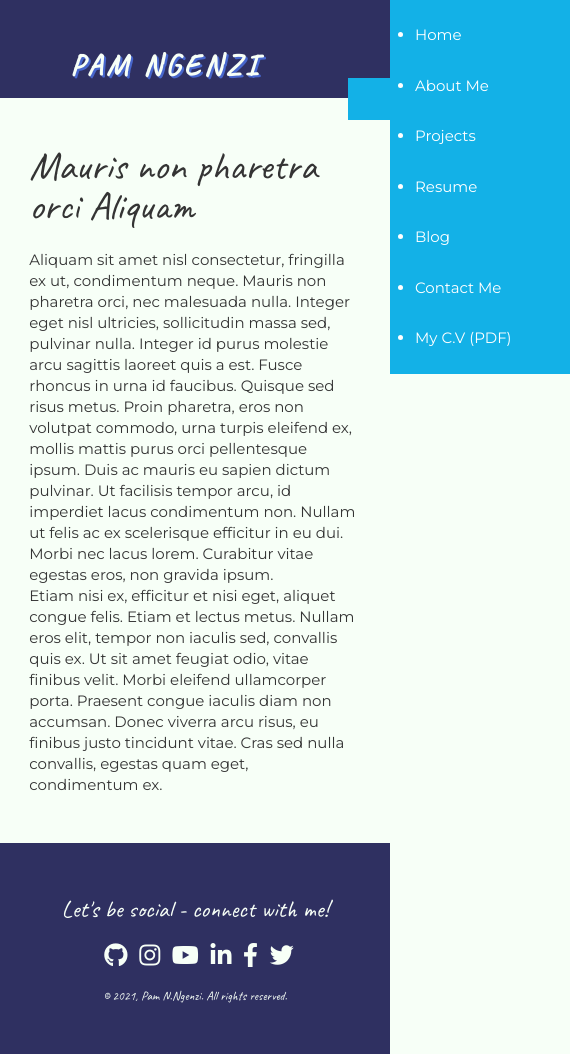
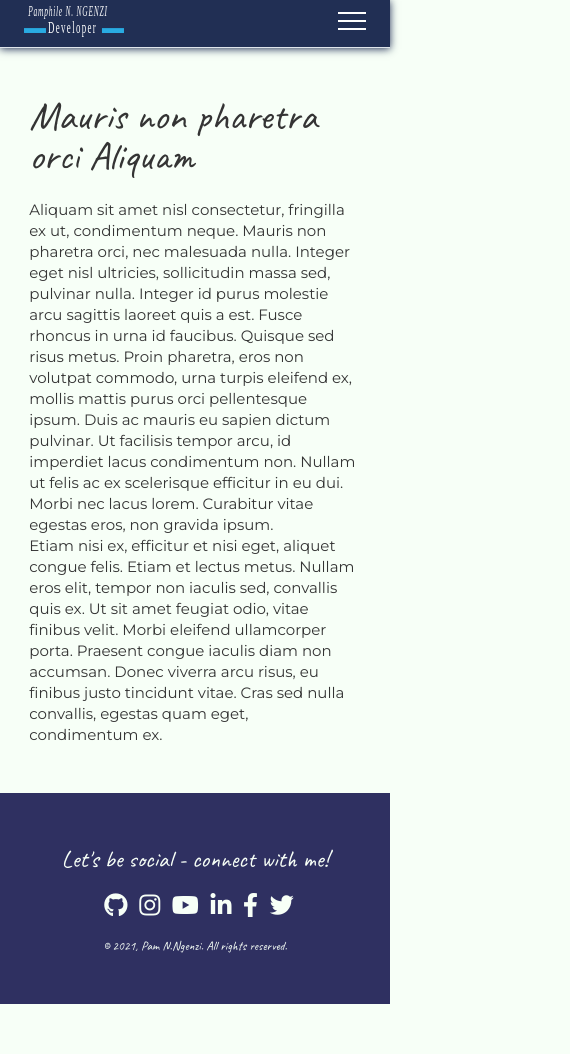
Before and after one commit to ngupange/PamphileNkurunzizaNgenzi_T1A2, a plain HTML site: page index.html in a window 390 px wide. Shown: the whole page, 570 px wide, since content can reach past the window. After the commit the page ends 1004 px from the top, so only its background shows below. Drawn offline with Linux system fonts and the light colour scheme.

Commit message:
Hamburger Menu Final

```diff
--- a/index.html
+++ b/index.html
@@ -18,20 +18,20 @@
 <body>
   <!-- ***************  Header  **************** -->
   <header>
-    <div class="content-wrap">
+    <div class="header-wrap">
       <section class="navWrap">
-        <h1 class="hlogo"> Pam Ngenzi</h1> <!-- link to index.html -->
+        <a href="index.html"><img src="images/pamLogo.svg" alt="Pam logo" class="logo"></a>
         <input type="checkbox" id="navToggle" class="navToggle">
+        <label for="navToggle" class="navToggleLabel"><span></span></label>
         <nav>
-          <label for="navToggle" class="navToggleLabel"><span></span></label>
-          <ul class="menu-list">
+          <ul>
             <li><a href="index.html">Home</a></li>
             <li><a href="aboutme.html">About Me</a></li>
             <li><a href="projects.html">Projects</a></li>
             <li><a href="myresume.html">Resume</a></li>
             <li><a href="blog.html">Blog</a></li>
             <li><a href="contactme.html">Contact Me</a></li>
-            <li><a href="#trips" class="btn">My C.V (PDF)</a></li> <!-- link to downloadable CV -->
+            <li><a href="#trips" class="btn">Download My C.V (PDF)</a></li> <!-- link to downloadable CV -->
           </ul>
         </nav>
       </section>
--- a/styles/styles.css
+++ b/styles/styles.css
@@ -116,79 +116,159 @@ i:hover {
 }
 
 /*-- ************  Header  ************ -- */
+
 header {
     background-color: #2F3061;
     color: #F7FFF7;
-    margin: 0;
-	padding: 1px 0;
-	position: relative;
-	/* overflow: hidden; */
-    /* height: 10vh; */
 }
-.hlogo {
-	font-size: 2em;
-	line-height: 53px;
-	letter-spacing: .25rem;
-	color: #F7FFF7;
-	font-weight: 900;
-	margin: 0;
-	padding: 0;
-	position: absolute;
-	left: 70px;
-	bottom: 6px;
-	text-shadow: 2px 2px 0px #4766cc;
-	text-transform: uppercase;
+
+.navWrap a{
+    flex: 1;
+}
+
+.logo {
+    max-width: 100px;
+   }
+
+  .navWrap {
+    position: -webkit-sticky;
+    position: -moz-sticky;
+    position: -o-sticky;
+    position: -ms-sticky;
+    position: sticky;
+    top: 0;
+    z-index: 99;
+    height: 48px;
+    width: 100%;
+    background-color: #212f54;
+    border-bottom: 1px solid #e0e5eb;
+    box-shadow: 0px 1px 8px #223055;
+    padding: 0 1.5rem;
+    display: flex;
+    align-items: center;
+    justify-content: space-between;
   }
 
   input#navToggle {
     display: none;
   }
 
-input#navToggle:checked + nav {
-	right:0;
+  input#navToggle ~ label {
+    position: relative;
+    padding: 0.25rem;
+    width: 2rem;
+    height: 1.25rem;
+    height: 2rem;
   }
 
-input#navToggle:checked + nav label {
-	background-image: url(images/menu_close.svg);
+  input#navToggle ~ label > span,
+  input#navToggle ~ label > span::before,
+  input#navToggle ~ label > span::after {
+    content: "";
+    display: block;
+    position: absolute;
+    top: .75rem;
+    height: 0.125rem;
+    width: 1.75rem;
+    opacity: 1;
+    background: #fff;
+    transition: 0.14s ease-in-out;
+  }
+
+  input#navToggle ~ label > span::before {
+    top: -0.5rem;
+  }
+
+  input#navToggle ~ label > span::after {
+    top: 0.5rem;
+  }
+
+  #navToggle:checked ~ label > span {
+    width: 0;
+    background: rgba(18, 18, 18, 0);
+  }
+
+  #navToggle:checked ~ label > span::before {
+    transform: rotateZ(45deg);
+    top: 0;
+  }
+
+  #navToggle:checked ~ label > span::after {
+    transform: rotateZ(-45deg);
+    top: 0;
+  }
+
+  #navToggle:checked ~ nav {
+    left: 0;
   }
 
   nav {
-	width: 180px;
-	background-color: #13b1e7;
-	padding: 10px 20px 10px 25px;
-	color: #fff;
-	box-sizing: border-box;
     position: absolute;
-	top: 0px;
-	right: -180px;
-	/* transition: right .6s ease-in-out; */
+    z-index: -1;
+    top: 3.0rem;
+    left: -110%;
+    width: 100%;
+    transition: 0.22s ease-in-out;
   }
 
-nav li a {
-	color: #fff;
-	text-decoration: none;
-	display: block;
-	margin: 0;
-	padding: 14px 0;
-	border-top: 1px solid rgba(255,255,255,.1);
+  nav::after {
+    content: "";
+    position: absolute;
+    top: 0;
+    z-index: -1;
+    height: 100vh;
+    width: 100vw;
+    background-color: #13b1e7;
+    background-size: cover;
   }
 
-nav li a:first-of-type {
-	border-top: none;
+  nav ul {
+      list-style-type: none;
   }
 
-nav label {
+  nav ul li a {
+    display: inline-block;
+    text-decoration: none;
+    width: 100%;
+    padding: .75rem 1rem;
     color: #fff;
-	cursor: pointer;
+    border-bottom: solid 1px rgba(255,255,255,.5);
+    transition: 0.14s ease-in-out;
+  }
+
+  nav ul li a:hover {
+    color: #36bae6;
+    background: #e0e5eb;
+  }
+
+  nav ul li:last-of-type::before {
+    content: "";
     display: block;
-	width: 42px;
-	height: 42px;
-	background: #13b1e7 url(images/menu_open.svg);
-	background-size: 22px auto;
-	position: absolute;
-	top: 78px;
-	left: -42px;
+    padding: .5rem;
     }
+
+  nav .btn {
+    background: #fff;
+    border-bottom: none;
+    border-radius: 4px;
+    box-shadow: inset 0 0 5px #eeb80c;
+    color: #223054;
+    width: 40%;
+    padding: 0.25rem .6rem;
+    letter-spacing: 1px;
+    text-shadow: 0 0 1px rgb(19,177,231);
+    text-align: center;
+    display: flex;
+    justify-content: center;
+    margin: auto;
+  }
+
+  nav .btn:hover {
+    background-color: #223054;
+    box-shadow: inset 0 0 5px #13b1e7;
+    color: #fff;
+  }
+
 
 /*-- ************  Footer  ************ -- */
 
@@ -245,6 +325,53 @@ footer {
 
     /* -- ***************  Header  **************** -- */
 
+    .navWrap {
+        display: grid;
+        grid-template-columns: 100px minmax(auto, 1100px);
+        justify-content: center;
+        height: auto;
+      }
+
+      .navToggleLabel {
+        display: none;
+      }
+
+      nav {
+        position: initial;
+      }
+
+      nav ul {
+        display: flex;
+        justify-content: flex-end;
+        align-items: center;
+      }
+
+      nav ul li a {
+        border-bottom: none;;
+      }
+
+      nav ul li a:hover {
+        background: transparent;
+      }
+
+      nav::after, nav ul li:last-of-type::before {
+        display: none;
+        padding: initial;
+      }
+
+      nav .btn {
+        width: auto;
+        background: #13b1e7;
+        color: #fff;
+        letter-spacing: normal;
+        text-shadow: none;
+        box-shadow: none;
+      }
+
+      nav.btn:hover {
+        box-shadow: inset 0 0 5px #13b1e7;
+        background-color: #223054;
+      }
        /* Using flex to display Menu*/
 
     /* -- ***************  Footer  **************** -- */
@@ -285,49 +412,3 @@ footer {
         /* Change footer and display icons one line */
 
 }
-
-
-
-
-
-
-/* .menu-list {
-    list-style-type: none;
-    padding: 0;
-}
-
-.menu-list a {
-    color: #F7FFF7;
-    padding: 15px;
-    display: block;
-    text-decoration: none;
-    text-align: right;
-    border-top: 1px dashed #F7FFF7;
-}
-
-ul li:first-of-type {
-	border-top: none;
-}
-
-.menu-list a:hover {
-    color: #36bae6;
-}
-nav label {
-	display: block;
-	background: url(images/menu.svg) no-repeat 0 1px;
-	background-size: 20px auto;
-	padding: 0 0 10px 30px;
-}
-
-nav label .menu-list {
-	margin: 10px 0 0 0;
-	display: none;
-}
-
-nav label input {
-	display: none;
-}
-
-nav label input:checked ~ ul {
-	display: block;
-} */
```
Also changed, not shown: images/pamLogo.svg (added). Lines whose indentation alone changed are shown as unchanged.
